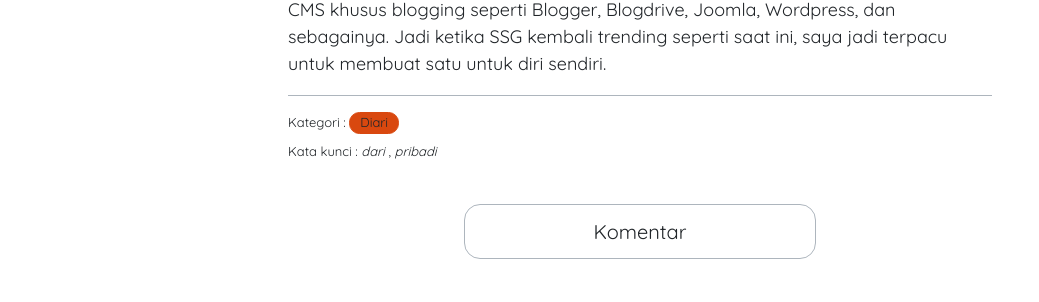
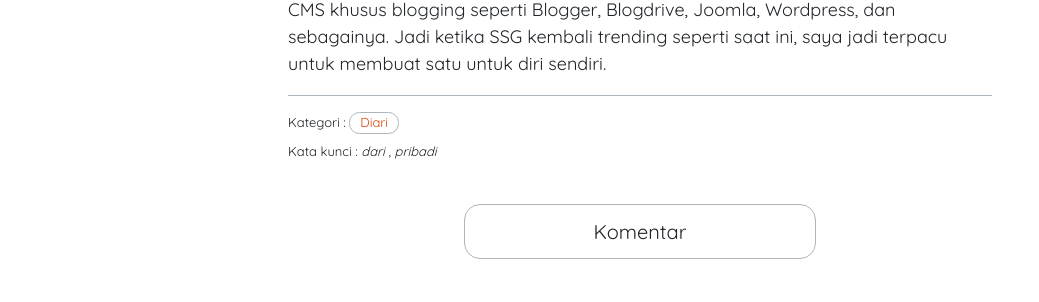
Before and after one commit to apynx/apynx.github.io, a Jekyll site: the page built from _posts/2022-05-01-mayday.md, in a window 1280 px wide. Shown: the part 1018-1320 px from the top of the page, without its empty margins (0-1039 px from the left). Built offline with Jekyll 4.4.1, drawn with Linux system fonts in a browser that asks for light colours.

Commit message:
update post

```diff
--- a/_config.yml
+++ b/_config.yml
@@ -23,8 +23,10 @@
 tagline: Just Another FUNtastix Blog
 description: Sekedar coretan kecil dari hal-hal yang menarik perhatian
 author: Aping
-url: "https://apynx.github.io" # the base hostname & protocol for your site, e.g. http://example.com
+url: "https://aping.my.id" # the base hostname & protocol for your site, e.g. http://example.com
 baseurl: "" # the subpath of your site, e.g. /blog
+locale: "id-ID"
+lang: id
 
 # Social Profiles
 facebook_username: safril
@@ -36,7 +38,6 @@
 
 # Build settings
 markdown: kramdown
-timezone: "Asia/Jakarta"
 permalink: /:title/
 #theme: ockham
 remote_theme: zivong/ockham
--- a/_layouts/home.html
+++ b/_layouts/home.html
@@ -11,7 +11,7 @@
   {% endif %}
   {% for post in posts %}
     <div class="post-entry">
-      <time datetime="{{ post.date | date_to_xmlschema }}" class="post-meta">{{ post.date | date_to_string }}</time>
+      <span class="post-meta"><svg xmlns="http://www.w3.org/2000/svg" viewBox="0 0 16 16" width="16px" height="16px" fill="var(--body-color)"><path d="M13.5 3H12V1.5a.5.5 0 0 0-.5-.5h-2a.5.5 0 0 0-.5.5V3H6V1.5a.5.5 0 0 0-.5-.5h-2a.5.5 0 0 0-.5.5V3H1.5a.5.5 0 0 0-.5.5v11a.5.5 0 0 0 .5.5h12a.5.5 0 0 0 .5-.5v-11a.5.5 0 0 0-.5-.5zM10 2h1v2h-1V2zM4 2h1v2H4V2zm9 12H2V6h11v8z"/></svg></span><time datetime="{{ post.date | date_to_xmlschema }}" class="post-meta">&nbsp;{{ post.date | date_to_string }}&nbsp;&nbsp;&nbsp;</time><span class="post-meta"><svg xmlns="http://www.w3.org/2000/svg" viewBox="0 0 512 512" width="16px" height="16px" fill="var(--body-color)"><path d="M256 512C114.6 512 0 397.4 0 256C0 114.6 114.6 0 256 0C397.4 0 512 114.6 512 256C512 397.4 397.4 512 256 512zM232 256C232 264 236 271.5 242.7 275.1L338.7 339.1C349.7 347.3 364.6 344.3 371.1 333.3C379.3 322.3 376.3 307.4 365.3 300L280 243.2V120C280 106.7 269.3 96 255.1 96C242.7 96 231.1 106.7 231.1 120L232 256z"/></svg>&nbsp;{%- include read-time.html -%}</span>
       <h2 class="post-title">
         <a href="{{ post.url | relative_url }}">
           {{ post.title }}
--- a/_sass/ockham/_custom.scss
+++ b/_sass/ockham/_custom.scss
@@ -75,23 +75,22 @@
   margin-bottom: 8px;
   padding: 0 10px;
   text-decoration: none;
-  color: var(--body-color);
-  background-color: var(--link-color);
-  border: 1px solid var(--link-color);
+  color: var(--link-color);
+  border: 1px solid var(--border-color);
+  background-color: var(--body-bg);
   border-radius: var(--border-radius);
 
   &:hover {
-    text-decoration: none;
-    border: 1px solid var(--border-color);
-    color: var(--link-color);
-    background-color: var(--body-bg);
+  text-decoration: none;
+  color: var(--body-color);
+  border: 1px solid var(--link-color);
+  background-color: var(--link-color);
   }
 }
 
 input[type="text"], input[type="email"], input[type="search"],
 input[type="submit"], button, textarea {
   padding: .5em 1em;
-  border: 1px solid var(--link-color);
   border-radius: 10px;
   margin-bottom: 1em;
 }
```
